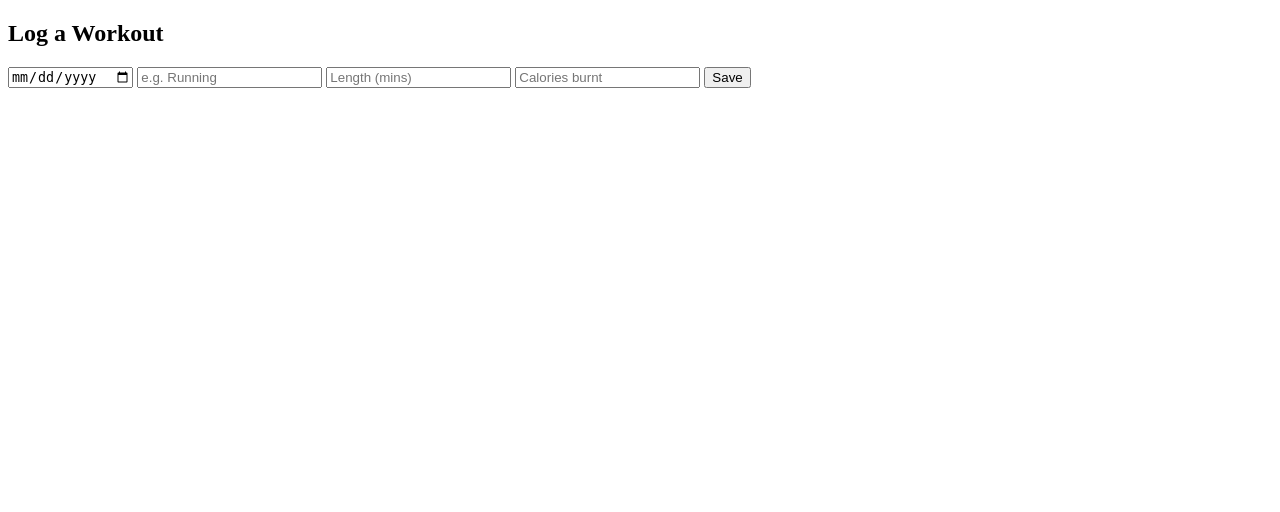
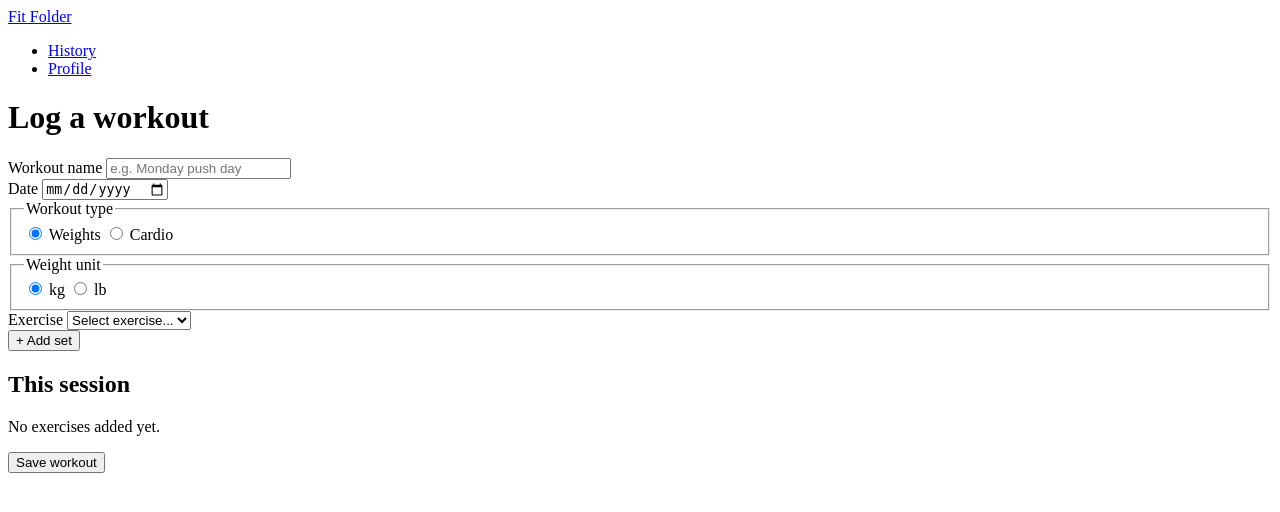
Before and after one commit to GoodGrayVie/Group-3-ACIT-2911---Agile-Development-Project, a Flask app: page /log-workout in a window 1280 px wide. Shown: the top 512 px of the page. Run offline with Flask 3, Linux system fonts and the light colour scheme; the visitor is signed in with stand-in values (Sample User, id 1).

Commit message:
added log workout functionality

```diff
--- /dev/null
+++ b/static/js/log_workout.js
@@ -0,0 +1,132 @@
+// exercises is injected by Flask/Jinja before this script loads:
+// <script>const exercises = {{ exercises_json | safe }};</script>
+
+const typeRadios = document.querySelectorAll('input[name="workout-type"]');
+const unitRadios = document.querySelectorAll('input[name="weight-unit"]');
+const exerciseSelect = document.getElementById("exercise-select");
+const addSetBtn = document.getElementById("add-set-btn");
+const sessionLog = document.getElementById("session-log");
+const emptyMessage = document.getElementById("empty-message");
+
+function getUnit() {
+  return document.querySelector('input[name="weight-unit"]:checked').value;
+}
+
+// Update all existing weight column headers and input labels when unit changes
+unitRadios.forEach((radio) => {
+  radio.addEventListener("change", () => {
+    const unit = radio.value;
+    document.querySelectorAll(".weight-header").forEach((th) => {
+      th.textContent = `Weight (${unit})`;
+    });
+    document
+      .querySelectorAll('input[aria-label^="Weight"]')
+      .forEach((input) => {
+        input.setAttribute("aria-label", `Weight (${unit})`);
+      });
+  });
+});
+
+// Swap exercise dropdown options when workout type changes
+typeRadios.forEach((radio) => {
+  radio.addEventListener("change", () => populateExercises(radio.value));
+});
+
+function populateExercises(type) {
+  exerciseSelect.innerHTML = '<option value="">Select exercise...</option>';
+  exercises[type].forEach((ex) => {
+    const option = document.createElement("option");
+    option.value = ex.id;
+    option.textContent = ex.name;
+    exerciseSelect.appendChild(option);
+  });
+}
+
+populateExercises("weights");
+
+// Add an empty editable row to the session log
+addSetBtn.addEventListener("click", () => {
+  const type = document.querySelector(
+    'input[name="workout-type"]:checked',
+  ).value;
+  const exerciseName =
+    exerciseSelect.options[exerciseSelect.selectedIndex]?.text;
+  const exerciseId = exerciseSelect.value;
+
+  if (!exerciseId) {
+    alert("Please select an exercise.");
+    return;
+  }
+
+  emptyMessage.hidden = true;
+
+  let group = document.querySelector(
+    `[data-exercise="${exerciseId}"][data-type="${type}"]`,
+  );
+  if (!group) {
+    group = createExerciseGroup(exerciseName, exerciseId, type);
+    sessionLog.appendChild(group);
+  }
+
+  const tbody = group.querySelector("tbody");
+  const setNumber = tbody.querySelectorAll("tr").length + 1;
+  const row = document.createElement("tr");
+
+  if (type === "weights") {
+    row.innerHTML = `
+            <td>${setNumber}</td>
+            <td><input type="number" name="reps[]" min="1" placeholder="—" aria-label="Reps"></td>
+            <td><input type="number" name="weight[]" min="0" step="0.5" placeholder="—" aria-label="Weight (${getUnit()})"></td>
+            <td><input type="number" name="heart_rate[]" min="0" placeholder="—" aria-label="Heart rate (bpm)"></td>
+            <td><button type="button" class="btn-remove" onclick="this.closest('tr').remove()">✕</button></td>
+        `;
+  } else {
+    row.innerHTML = `
+            <td><input type="number" name="duration[]" min="1" placeholder="—" aria-label="Duration (mins)"></td>
+            <td><input type="number" name="distance[]" min="0" step="0.1" placeholder="—" aria-label="Distance (km)"></td>
+            <td><input type="number" name="heart_rate[]" min="0" placeholder="—" aria-label="Heart rate (bpm)"></td>
+            <td><button type="button" class="btn-remove" onclick="this.closest('tr').remove()">✕</button></td>
+        `;
+  }
+
+  tbody.appendChild(row);
+  row.querySelector("input").focus();
+});
+
+function createExerciseGroup(name, exerciseId, type) {
+  const group = document.createElement("article");
+  group.className = "exercise-group";
+  group.dataset.exercise = exerciseId;
+  group.dataset.type = type;
+
+  group.innerHTML = `
+        <div class="group-header">
+            <h3>${name}</h3>
+            <span class="type-badge ${type}">${type}</span>
+        </div>
+    `;
+
+  const table = document.createElement("table");
+  const thead = document.createElement("thead");
+  const headerRow = document.createElement("tr");
+
+  const unit = getUnit();
+  const headers =
+    type === "weights"
+      ? ["Set", "Reps", `Weight (${unit})`, "Heart rate (bpm)", ""]
+      : ["Duration (mins)", "Distance (km)", "Heart rate (bpm)", ""];
+
+  headers.forEach((text) => {
+    const th = document.createElement("th");
+    th.textContent = text;
+    if (text.startsWith("Weight")) th.className = "weight-header";
+    headerRow.appendChild(th);
+  });
+
+  thead.appendChild(headerRow);
+  table.appendChild(thead);
+  table.appendChild(document.createElement("tbody"));
+  group.appendChild(table);
+
+  return group;
+}
--- a/templates/log_workout.html
+++ b/templates/log_workout.html
@@ -1,15 +1,114 @@
-<!-- THIS IS A TEMPLATE -->
-<!DOCTYPE html>
-<html>
-<head><title>Fit Folder – Log Workout</title></head>
-<body>
-  <h2>Log a Workout</h2>
-  <form method="POST" action="/log-workout">
-    <input type="date" name="date" required />
-    <input type="text" name="type" placeholder="e.g. Running" required />
-    <input type="number" name="length" placeholder="Length (mins)" required />
-    <input type="number" name="calories" placeholder="Calories burnt" required />
-    <button type="submit">Save</button>
-  </form>
-</body>
+<!doctype html>
+<html lang="en">
+  <head>
+    <meta charset="UTF-8" />
+    <meta name="viewport" content="width=device-width, initial-scale=1.0" />
+    <title>Fit Folder - Log Workout</title>
+    <link
+      href="https://fonts.googleapis.com/css2?family=Bebas+Neue&family=DM+Sans:wght@300;400;500&display=swap"
+      rel="stylesheet"
+    />
+    <link
+      rel="stylesheet"
+      href="{{ url_for('static', filename='styles/styles.css') }}"
+    />
+  </head>
+  <body>
+    <header>
+      <nav>
+        <a href="/">Fit Folder</a>
+        <ul>
+          <li><a href="/history">History</a></li>
+          <li><a href="/profile">Profile</a></li>
+        </ul>
+      </nav>
+    </header>
+
+    <main>
+      <h1>Log a workout</h1>
+
+      <section aria-label="Workout details">
+        <form id="workout-form" method="POST" action="/workouts/add">
+          <div class="form-row">
+            <div class="form-group">
+              <label for="workout-name">Workout name</label>
+              <input
+                type="text"
+                id="workout-name"
+                name="name"
+                placeholder="e.g. Monday push day"
+                required
+              />
+            </div>
+            <div class="form-group">
+              <label for="workout-date">Date</label>
+              <input type="date" id="workout-date" name="date" required />
+            </div>
+          </div>
+
+          <fieldset>
+            <legend>Workout type</legend>
+            <label class="type-label">
+              <input type="radio" name="workout-type" value="weights" checked />
+              Weights
+            </label>
+            <label class="type-label">
+              <input type="radio" name="workout-type" value="cardio" /> Cardio
+            </label>
+          </fieldset>
+
+          <fieldset>
+            <legend>Weight unit</legend>
+            <label class="type-label">
+              <input type="radio" name="weight-unit" value="kg" checked /> kg
+            </label>
+            <label class="type-label">
+              <input type="radio" name="weight-unit" value="lb" /> lb
+            </label>
+          </fieldset>
+
+          <div class="form-group">
+            <label for="exercise-select">Exercise</label>
+            <select id="exercise-select" name="exercise_id">
+              <option value="">Select exercise...</option>
+            </select>
+          </div>
+
+          <div class="form-actions">
+            <button type="button" id="add-set-btn" class="btn-ghost">
+              + Add set
+            </button>
+          </div>
+        </form>
+      </section>
+
+      <section aria-label="This session">
+        <h2>This session</h2>
+        <div id="session-log">
+          <p id="empty-message">No exercises added yet.</p>
+        </div>
+        <div class="save-row">
+          <button type="submit" form="workout-form" class="btn-accent">
+            Save workout
+          </button>
+        </div>
+      </section>
+    </main>
+    <!-- Exercise data injected by Flask route -->
+    <script>
+      const exercises = {
+        weights: [
+          { id: 1, name: "Bench Press" },
+          { id: 2, name: "Pull Up" },
+          { id: 3, name: "Squat" },
+        ],
+        cardio: [
+          { id: 1, name: "Running" },
+          { id: 2, name: "Cycling" },
+          { id: 3, name: "Rowing" },
+        ],
+      };
+    </script>
+    <script src="{{ url_for('static', filename='js/log_workout.js') }}"></script>
+  </body>
 </html>
```
